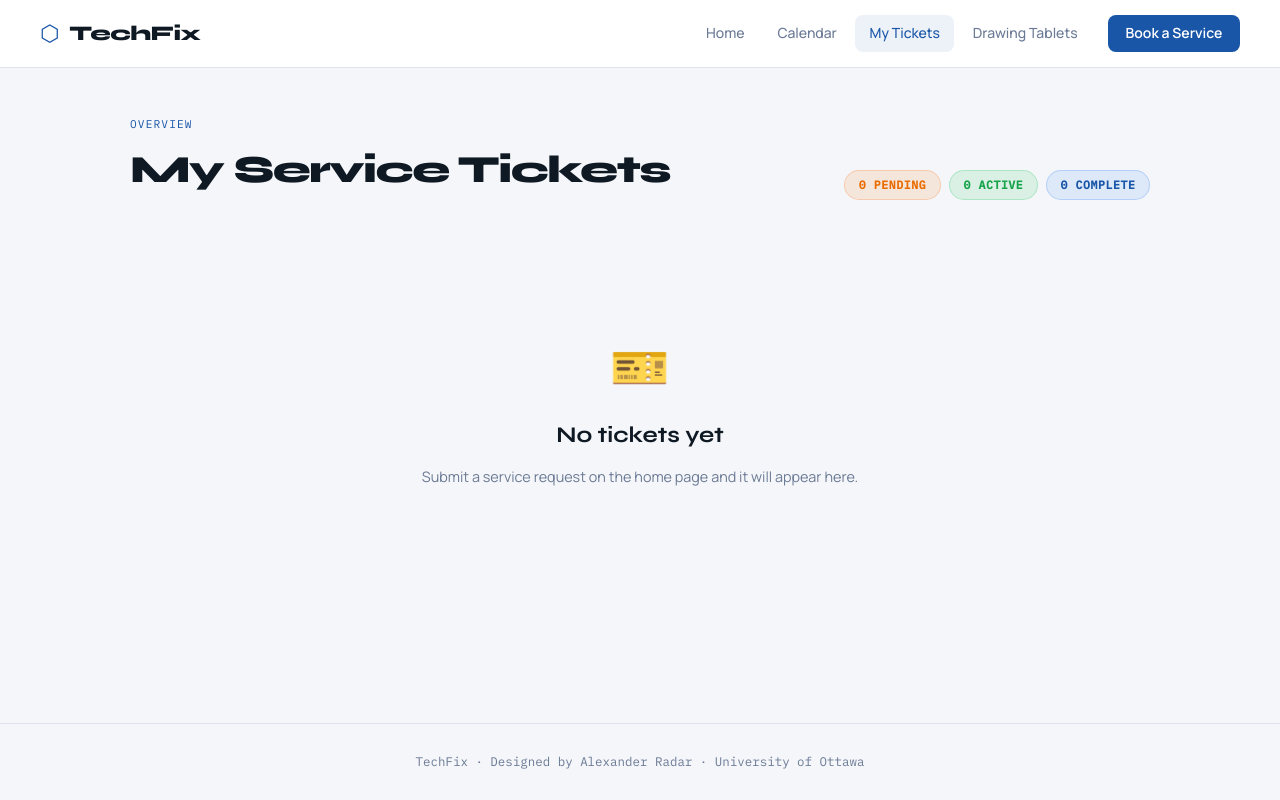
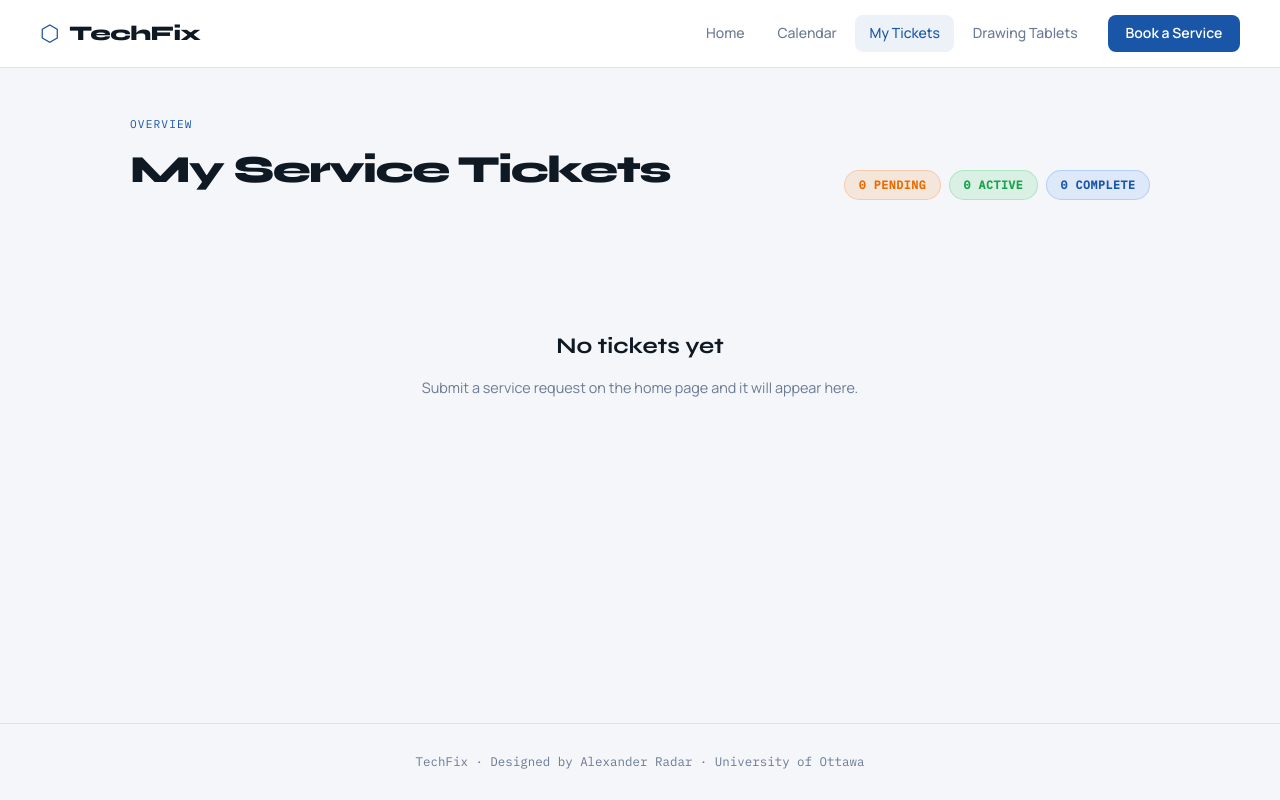
Before and after one commit to aaradar/techfix, a React (Vite) app: page /#/tickets in a window 1280 px wide. Built offline with nearby package versions, Linux system fonts and the light colour scheme.

Commit message:
change look

```diff
--- a/src/pages/Tickets.jsx
+++ b/src/pages/Tickets.jsx
@@ -62,7 +62,6 @@ export default function Tickets() {
 
         {tickets.length === 0 ? (
           <div className="no-tickets">
-            <div className="no-icon">🎫</div>
             <h3>No tickets yet</h3>
             <p>Submit a service request on the home page and it will appear here.</p>
           </div>
```
Also changed, not shown: 3 other files (tests, documents, lock files or other folders).
